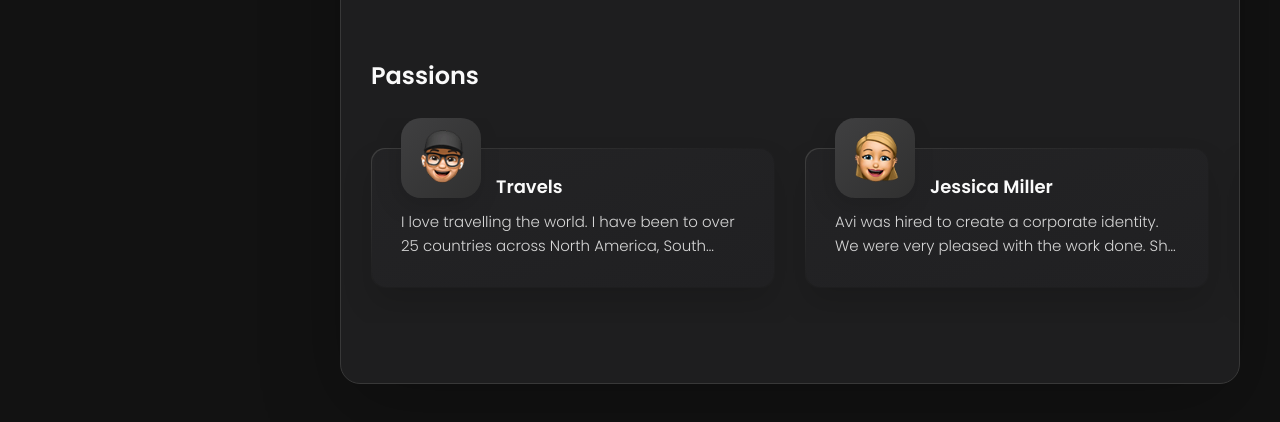
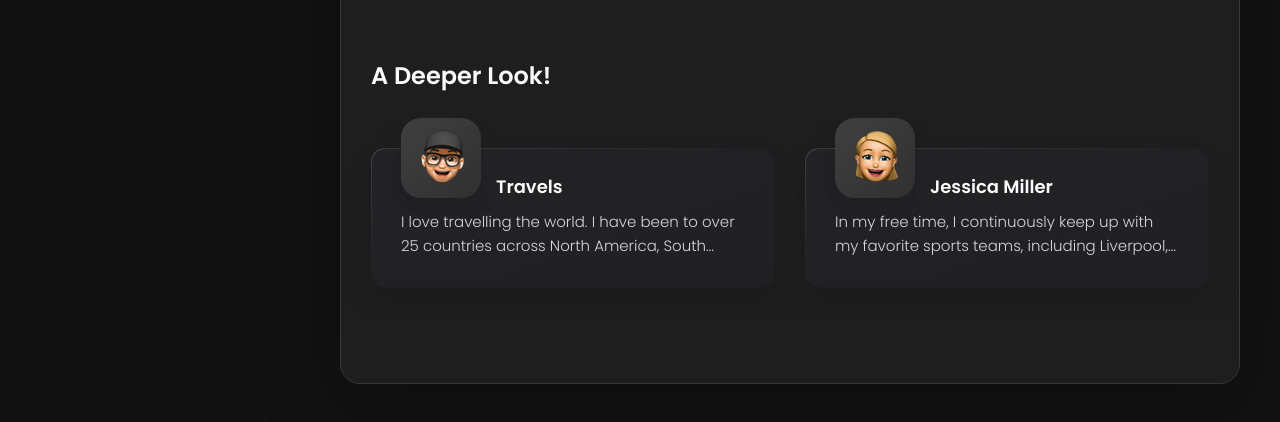
Before and after one commit to avi-npatel/Portfolio, a plain HTML site: page portfolio-master/index.html in a window 1280 px wide. Shown: the part 1188-1610 px from the top of the page. Drawn offline with nearby package versions, Linux system fonts and the light colour scheme.

Commit message:
updated sports section on about me page

```diff
--- a/portfolio-master/index.html
+++ b/portfolio-master/index.html
@@ -299,7 +299,7 @@
 
         <section class="Passions">
 
-          <h3 class="h3 Passions-title">Passions</h3>
+          <h3 class="h3 Passions-title">A Deeper Look!</h3>
 
           <ul class="Passions-list has-scrollbar">
             <li class="Passions-item">
@@ -324,20 +324,24 @@
             <li class="Passions-item">
               <div class="content-card" data-Passions-item>
                 <figure class="Passions-avatar-box">
-                  <img src="./assets/images/avatar-2.png" alt="Jessica miller" width="60" data-Passions-avatar>
+                  <!--replace with image of sports-->
+                  <img src="./assets/images/avatar-2.png" alt="Sports" width="60" data-Passions-avatar>
                 </figure>
                 <h4 class="h4 Passions-item-title" data-Passions-title>Jessica miller</h4>
                 <div class="Passions-text" data-Passions-text>
                   <p>
-                    Avi was hired to create a corporate identity. We were very pleased with the work done. She has a
-                    lot of experience
-                    and is very concerned about the needs of languages. Lorem ipsum dolor sit amet, ullamcous cididt
-                    consectetur adipiscing
-                    elit, seds do et eiusmod tempor incididunt ut laborels dolore magnarels alia.
+                    In my free time, I continuously keep up with my favorite sports teams, including Liverpool, the Carolina Panthers,
+                    the Charlotte Hornets, Charlotte FC, and occasionally the Ferrari F1 team. I have tried several sports in the past,
+                    including snowboarding, rock climbing, and running, but my favorite will always be soccer. I played soccer for 8 years
+                    and covered almost every position at one point. My favorite soccer team may be Liverpool, but my favorite player will
+                    always be Lionel Messi. I have his jersey hanging on my wall and a picture of him as the background on my phone.
+                    Keeping up with sports has introduced me to one of my passions, sports betting, but I don't spend real money on my bets.
+                    I love sports so much, and keeping up with major teams and tournaments will always be a nice pastime for me.
                   </p>
                 </div>
               </div>
             </li>
+            <!--Other interests including stocks cars collecting keychains and pokemon-->
             <li class="Passions-item">
               <div class="content-card" data-Passions-item>
                 <figure class="Passions-avatar-box">
@@ -355,6 +359,7 @@
                 </div>
               </div>
             </li>
+            <!--Why Computer science-->>
             <li class="Passions-item">
               <div class="content-card" data-Passions-item>
                 <figure class="Passions-avatar-box">
```
